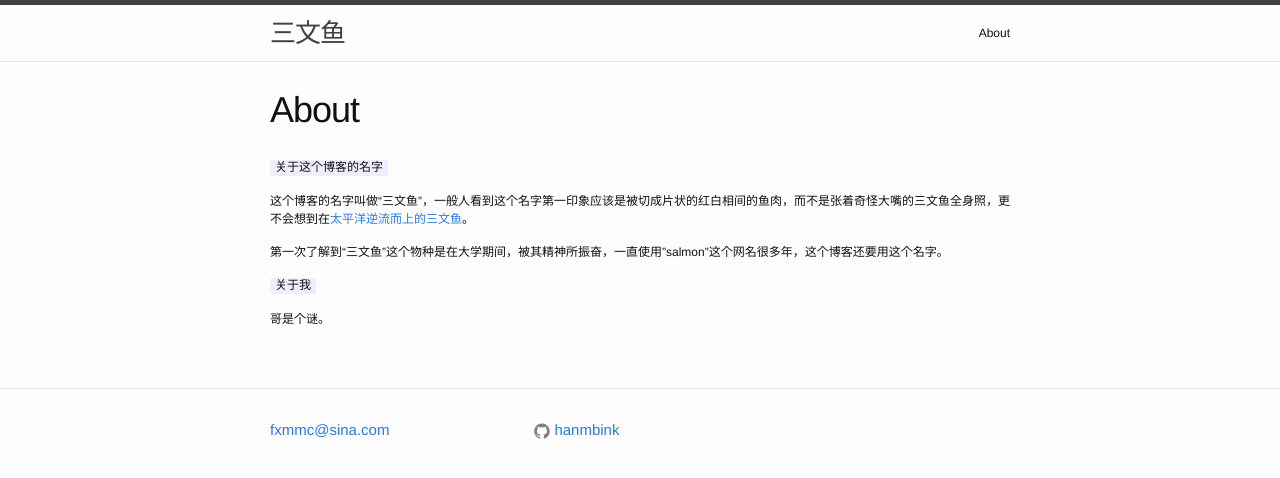
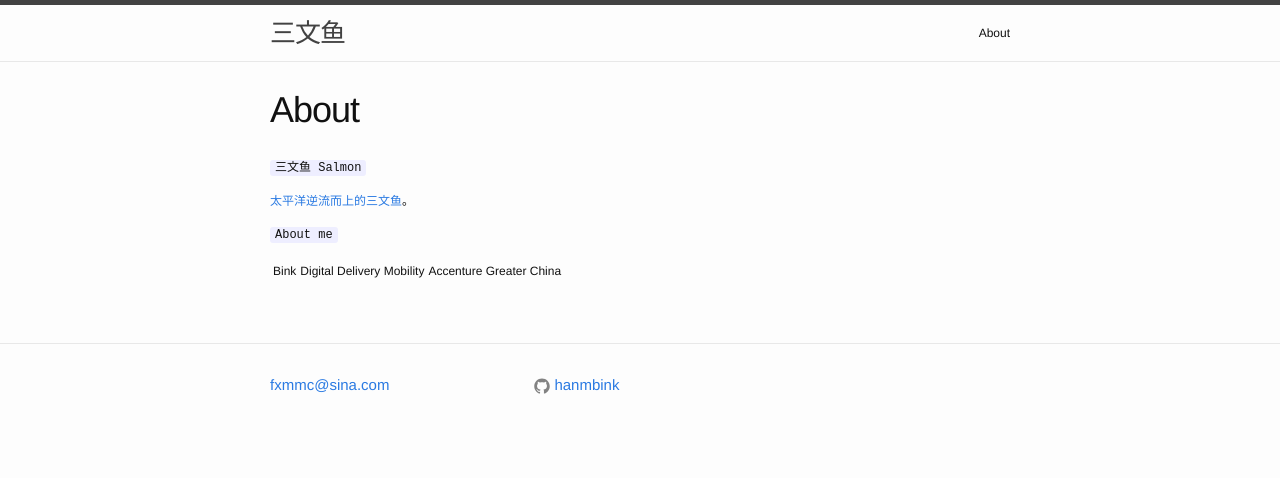
Before and after one commit to binkwang/hanmbink.github.io, a Jekyll site: the page built from about.md, in a window 1280 px wide. Shown: the top 478 px of the page. Built offline with Jekyll 4.4.1, drawn with Linux system fonts in a browser that asks for light colours.

Commit message:
Improve 'about' page

```diff
--- a/about.md
+++ b/about.md
@@ -11,15 +11,13 @@ You can find the source code for the Jekyll new theme at: [github.com/jglovier/j
 You can find the source code for Jekyll at [github.com/jekyll/jekyll](https://github.com/jekyll/jekyll)
 -->
 
-`关于这个博客的名字`
+`三文鱼 Salmon`
 
-这个博客的名字叫做“三文鱼”，一般人看到这个名字第一印象应该是被切成片状的红白相间的鱼肉，而不是张着奇怪大嘴的三文鱼全身照，更不会想到在[太平洋逆流而上的三文鱼](http://zh.wikipedia.org/zh-tw/%E9%AE%AD%E9%AD%9A)。
+[太平洋逆流而上的三文鱼](http://zh.wikipedia.org/zh-tw/%E9%AE%AD%E9%AD%9A)。
 
-第一次了解到“三文鱼”这个物种是在大学期间，被其精神所振奋，一直使用"salmon"这个网名很多年，这个博客还要用这个名字。
+`About me`
 
-`关于我`
-
-哥是个谜。
+Bink | Digital Delivery Mobility | Accenture Greater China
 
 
 <!--
```
